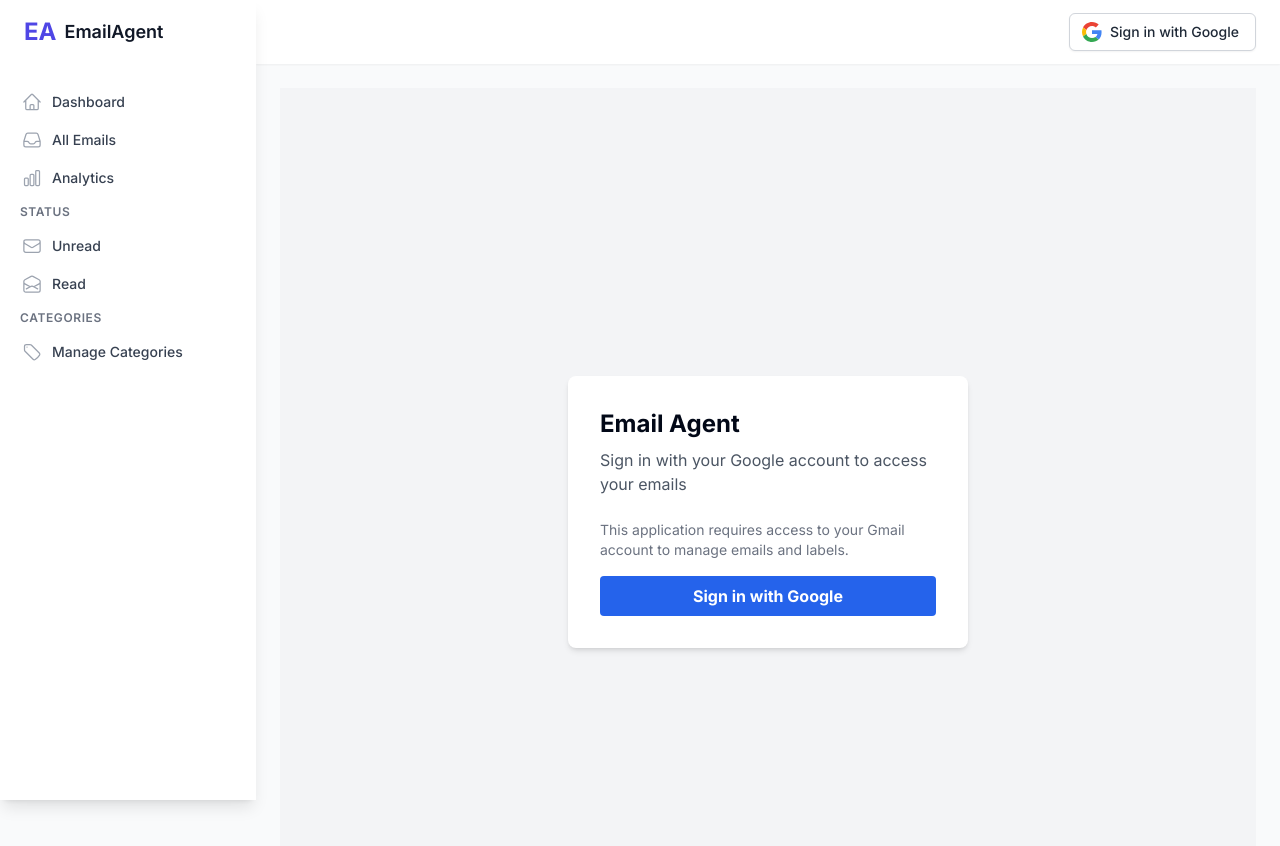
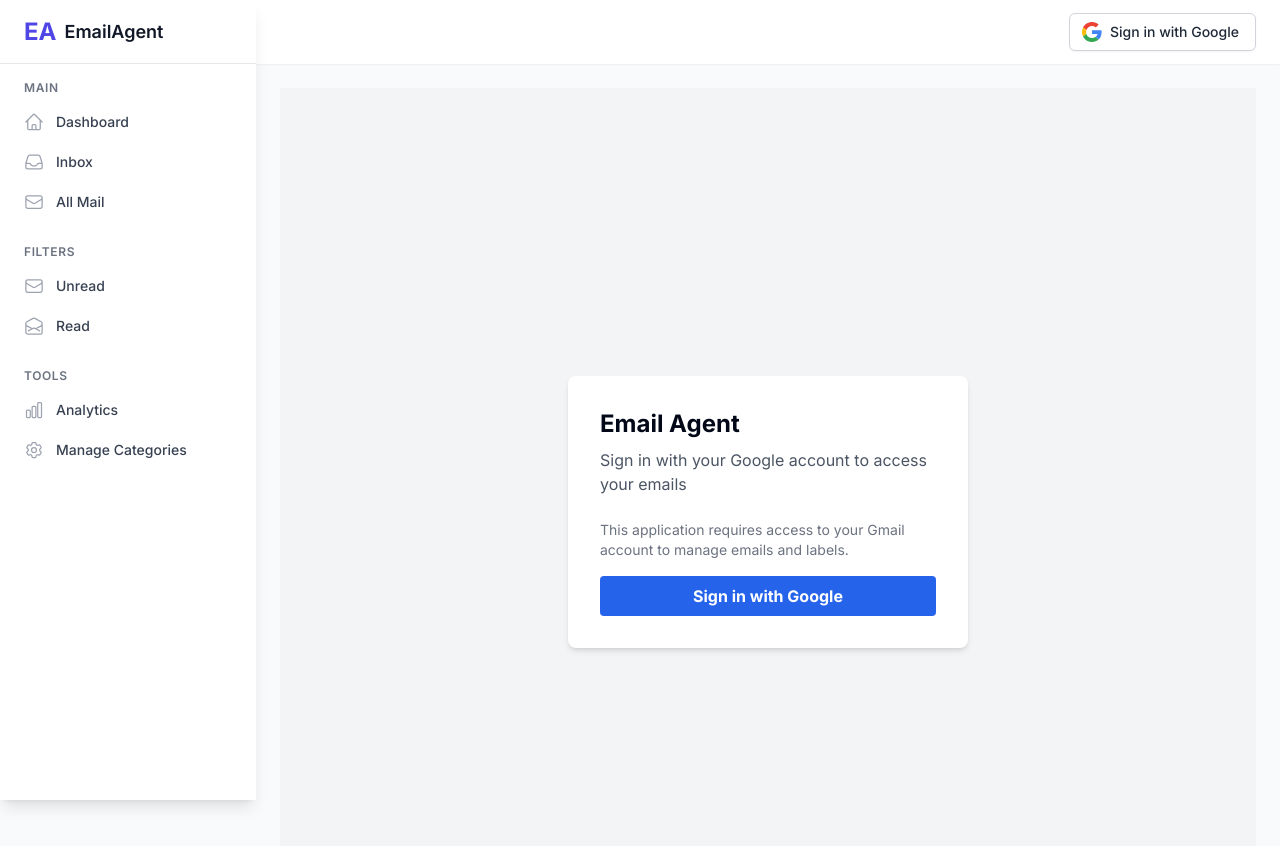
Before and after one commit to nehakayiti/email_agent, a Next.js app in the folder frontend/: page /login in a window 1280 px wide. Shown: the top 846 px of the page. Built offline with nearby package versions, Linux system fonts and the light colour scheme; no server answers.

Commit message:
minor fixes

```diff
--- a/frontend/src/app/emails/page.tsx
+++ b/frontend/src/app/emails/page.tsx
@@ -73,6 +73,8 @@
     const statusParam = searchParams?.get('status') ?? null;
     // Get label from URL parameters
     const labelParam = searchParams?.get('label') ?? null;
+    // Get view from URL parameters (for inbox view)
+    const viewParam = searchParams?.get('view') ?? null;
 
     // Create a ref for the observer target element
     const observerTarget = useRef<HTMLDivElement>(null);
@@ -99,8 +101,15 @@
                 limit: 20,
             };
 
-            // If no specific filters are applied, show all emails EXCEPT trash
-            const isAllEmailsView = !categoryParam && !statusParam && !labelParam;
+            // If no specific filters are applied and not in inbox view, show all emails EXCEPT trash
+            const isAllEmailsView = !categoryParam && !statusParam && !labelParam && !viewParam;
+
+            // Handle inbox view - exclude archived and trash emails
+            if (viewParam === 'inbox') {
+                // Add INBOX label filter to only show emails in the inbox
+                params.label = 'INBOX';
+                console.log('Inbox view: Showing only emails with INBOX label');
+            }
 
             if (isAllEmailsView) {
                 // Instead of setting showAll=true which includes trash,
@@ -166,7 +175,7 @@
             setLoading(false);
             setLoadingMore(false);
         }
-    }, [categoryParam, statusParam, labelParam, router]);
+    }, [categoryParam, statusParam, labelParam, router, viewParam]);
 
     // Initial data load
     useEffect(() => {
@@ -175,7 +184,7 @@
         setHasMore(true);
         setInitialLoadComplete(false);
         fetchEmails(1, true);
-    }, [fetchEmails, categoryParam, statusParam, labelParam]);
+    }, [fetchEmails, categoryParam, statusParam, labelParam, viewParam]);
 
     // Listen for email sync completion event
     useEffect(() => {
@@ -383,9 +392,11 @@
         return matchesSearch;
     });
 
-    // Determine the title based on category or status parameters
+    // Determine the title based on category, status, or view parameters
     let pageTitle = 'All Emails';
-    if (categoryParam) {
+    if (viewParam === 'inbox') {
+        pageTitle = 'Inbox';
+    } else if (categoryParam) {
         pageTitle = `${categoryParam.charAt(0).toUpperCase() + categoryParam.slice(1)} Emails`;
     } else if (statusParam) {
         pageTitle = `${statusParam.charAt(0).toUpperCase() + statusParam.slice(1)} Emails`;
--- a/frontend/src/components/layout/main-layout.tsx
+++ b/frontend/src/components/layout/main-layout.tsx
@@ -32,23 +32,23 @@
   href?: string;
   icon?: React.ComponentType<React.SVGProps<SVGSVGElement>>;
   type?: 'link' | 'divider' | 'category';
+  section?: string;
 };
 
 // Fixed navigation items that aren't categories
 const baseNavigation: NavItem[] = [
   // Main Views
-  { name: 'Dashboard', href: '/', icon: HomeIcon, type: 'link' },
-  { name: 'All Emails', href: '/emails', icon: InboxIcon, type: 'link' },
-  { name: 'Analytics', href: '/analytics', icon: ChartBarIcon, type: 'link' },
+  { name: 'Dashboard', href: '/', icon: HomeIcon, type: 'link', section: 'main' },
+  { name: 'Inbox', href: '/emails?view=inbox', icon: InboxIcon, type: 'link', section: 'main' },
+  { name: 'All Mail', href: '/emails', icon: EnvelopeIcon, type: 'link', section: 'main' },
 
   // Email Status
-  { type: 'divider', name: 'Status' },
-  { name: 'Unread', href: '/emails?status=unread', icon: EnvelopeIcon, type: 'link' },
-  { name: 'Read', href: '/emails?status=read', icon: EnvelopeOpenIcon, type: 'link' },
+  { name: 'Unread', href: '/emails?status=unread', icon: EnvelopeIcon, type: 'link', section: 'filters' },
+  { name: 'Read', href: '/emails?status=read', icon: EnvelopeOpenIcon, type: 'link', section: 'filters' },
 
-  // Category Management Link
-  { type: 'divider', name: 'CATEGORIES' },
-  { name: 'Manage Categories', href: '/categories', icon: TagIcon, type: 'link' },
+  // Tools & Settings
+  { name: 'Analytics', href: '/analytics', icon: ChartBarIcon, type: 'link', section: 'tools' },
+  { name: 'Manage Categories', href: '/categories', icon: Cog6ToothIcon, type: 'link', section: 'tools' },
 ];
 
 // Custom event name for email sync completion
@@ -354,71 +354,59 @@
     cat.name.toLowerCase() !== 'archive' && cat.name.toLowerCase() !== 'trash'
   );
 
-  // Create navigation items with base items and categories from database
-  const navigation: NavItem[] = [
-    ...baseNavigation,
-
-    // Add all regular categories (sorted by priority)
-    ...regularCategories.map(category => ({
-      name: category.display_name,
-      href: `/emails?category=${category.name.toLowerCase()}`,
-      icon: getCategoryIcon(category.name),
-      type: 'category' as const
-    })),
-
-    // Add Storage divider if we have storage categories
-    ...(storageCategories.length > 0 ? [{ type: 'divider' as const, name: 'Storage' }] : []),
-
-    // Add storage categories
-    ...storageCategories.map(category => ({
-      name: category.display_name,
-      href: category.name.toLowerCase() === 'trash'
-        ? '/emails/deleted'
-        : `/emails?category=${category.name.toLowerCase()}`,
-      icon: getCategoryIcon(category.name),
-      type: 'category' as const
-    }))
-  ];
+  // Group navigation items by section
+  const mainNavItems = baseNavigation.filter(item => item.section === 'main');
+  const filterNavItems = baseNavigation.filter(item => item.section === 'filters');
+  const toolNavItems = baseNavigation.filter(item => item.section === 'tools');
 
   return (
     <div className="min-h-screen bg-gray-50">
       {/* Left Navigation */}
-      <div className="fixed inset-y-0 left-0 z-50 w-64 bg-white shadow-lg">
-        <div className="flex h-16 items-center px-6">
+      <div className="fixed inset-y-0 left-0 z-50 w-64 bg-white shadow-lg flex flex-col">
+        <div className="flex h-16 items-center px-6 border-b border-gray-200">
           <Link href="/" className="flex items-center space-x-2">
             <div className="text-2xl font-bold text-indigo-600">EA</div>
             <span className="text-lg font-semibold text-gray-900">EmailAgent</span>
           </Link>
         </div>
-        <nav className="mt-5 px-3">
-          {navigation.map((item) => {
-            if (item.type === 'divider') {
-              return (
-                <div key={item.name} className="px-2 py-1.5 text-xs font-semibold text-gray-500 uppercase tracking-wider">
-                  {item.name}
+
+        {/* Scrollable navigation */}
+        <nav className="flex-1 overflow-y-auto py-4 px-3">
+          {/* Main section */}
+          <div className="mb-6">
+            <div className="px-3 mb-2 text-xs font-semibold text-gray-500 uppercase tracking-wider">
+              Main
             </div>
-              );
-            }
-
+            {mainNavItems.map((item) => {
               if (!item.href || !item.icon) return null;
 
               const isActive = pathname === item.href ||
                 (pathname && item.href && pathname.startsWith('/emails') && item.href.startsWith('/emails') &&
-                new URLSearchParams(item.href.split('?')[1]).get('category') ===
-                new URLSearchParams(pathname.split('?')[1]).get('category'));
+                  (
+                    // Match category parameter
+                    (new URLSearchParams(item.href.split('?')[1]).get('category') ===
+                     new URLSearchParams(pathname.split('?')[1]).get('category')) ||
+                    // Match view parameter (for inbox)
+                    (new URLSearchParams(item.href.split('?')[1]).get('view') ===
+                     new URLSearchParams(pathname.split('?')[1]).get('view')) ||
+                    // Special case for /emails with no parameters (All Emails)
+                    (item.href === '/emails' &&
+                     !pathname.includes('?') &&
+                     !pathname.includes('/deleted'))
+                  ));
 
               return (
                 <Link
                   key={item.name}
                   href={item.href}
-                className={`group flex items-center px-2.5 py-2 my-0.5 text-sm font-medium rounded-lg ${
+                  className={`group flex items-center px-3 py-2 my-1 text-sm font-medium rounded-md ${
                     isActive
                       ? 'bg-indigo-50 text-indigo-600'
                       : 'text-gray-700 hover:bg-gray-50'
                   }`}
                 >
                   <item.icon
-                  className={`mr-2.5 h-5 w-5 flex-shrink-0 ${
+                    className={`mr-3 h-5 w-5 flex-shrink-0 ${
                       isActive ? 'text-indigo-600' : 'text-gray-400 group-hover:text-gray-500'
                     }`}
                     aria-hidden="true"
@@ -427,6 +415,147 @@
                 </Link>
               );
             })}
+          </div>
+
+          {/* Filters section */}
+          <div className="mb-6">
+            <div className="px-3 mb-2 text-xs font-semibold text-gray-500 uppercase tracking-wider">
+              Filters
+            </div>
+            {filterNavItems.map((item) => {
+              if (!item.href || !item.icon) return null;
+
+              const isActive = pathname === item.href ||
+                (pathname && item.href && pathname.startsWith('/emails') && item.href.startsWith('/emails') &&
+                  (new URLSearchParams(item.href.split('?')[1]).get('status') ===
+                   new URLSearchParams(pathname.split('?')[1]).get('status')));
+
+              return (
+                <Link
+                  key={item.name}
+                  href={item.href}
+                  className={`group flex items-center px-3 py-2 my-1 text-sm font-medium rounded-md ${
+                    isActive
+                      ? 'bg-indigo-50 text-indigo-600'
+                      : 'text-gray-700 hover:bg-gray-50'
+                  }`}
+                >
+                  <item.icon
+                    className={`mr-3 h-5 w-5 flex-shrink-0 ${
+                      isActive ? 'text-indigo-600' : 'text-gray-400 group-hover:text-gray-500'
+                    }`}
+                    aria-hidden="true"
+                  />
+                  {item.name}
+                </Link>
+              );
+            })}
+          </div>
+
+          {/* Categories section */}
+          {regularCategories.length > 0 && (
+            <div className="mb-6">
+              <div className="px-3 mb-2 text-xs font-semibold text-gray-500 uppercase tracking-wider">
+                Categories
+              </div>
+              {regularCategories.map((category) => {
+                const href = `/emails?category=${category.name.toLowerCase()}`;
+                const Icon = getCategoryIcon(category.name);
+                const isActive = pathname && pathname.startsWith('/emails') &&
+                  new URLSearchParams(pathname.split('?')[1]).get('category') === category.name.toLowerCase();
+
+                return (
+                  <Link
+                    key={category.name}
+                    href={href}
+                    className={`group flex items-center px-3 py-2 my-1 text-sm font-medium rounded-md ${
+                      isActive
+                        ? 'bg-indigo-50 text-indigo-600'
+                        : 'text-gray-700 hover:bg-gray-50'
+                    }`}
+                  >
+                    <Icon
+                      className={`mr-3 h-5 w-5 flex-shrink-0 ${
+                        isActive ? 'text-indigo-600' : 'text-gray-400 group-hover:text-gray-500'
+                      }`}
+                      aria-hidden="true"
+                    />
+                    {category.display_name}
+                  </Link>
+                );
+              })}
+            </div>
+          )}
+
+          {/* Storage section */}
+          {storageCategories.length > 0 && (
+            <div className="mb-6">
+              <div className="px-3 mb-2 text-xs font-semibold text-gray-500 uppercase tracking-wider">
+                Storage
+              </div>
+              {storageCategories.map((category) => {
+                const href = category.name.toLowerCase() === 'trash'
+                  ? '/emails/deleted'
+                  : `/emails?category=${category.name.toLowerCase()}`;
+                const Icon = getCategoryIcon(category.name);
+                const isActive = (category.name.toLowerCase() === 'trash' && pathname === '/emails/deleted') ||
+                  (pathname && pathname.startsWith('/emails') &&
+                   new URLSearchParams(pathname.split('?')[1]).get('category') === category.name.toLowerCase());
+
+                return (
+                  <Link
+                    key={category.name}
+                    href={href}
+                    className={`group flex items-center px-3 py-2 my-1 text-sm font-medium rounded-md ${
+                      isActive
+                        ? 'bg-indigo-50 text-indigo-600'
+                        : 'text-gray-700 hover:bg-gray-50'
+                    }`}
+                  >
+                    <Icon
+                      className={`mr-3 h-5 w-5 flex-shrink-0 ${
+                        isActive ? 'text-indigo-600' : 'text-gray-400 group-hover:text-gray-500'
+                      }`}
+                      aria-hidden="true"
+                    />
+                    {category.display_name}
+                  </Link>
+                );
+              })}
+            </div>
+          )}
+
+          {/* Tools section */}
+          <div className="mb-6">
+            <div className="px-3 mb-2 text-xs font-semibold text-gray-500 uppercase tracking-wider">
+              Tools
+            </div>
+            {toolNavItems.map((item) => {
+              if (!item.href || !item.icon) return null;
+
+              const isActive = pathname === item.href;
+
+              return (
+                <Link
+                  key={item.name}
+                  href={item.href}
+                  className={`group flex items-center px-3 py-2 my-1 text-sm font-medium rounded-md ${
+                    isActive
+                      ? 'bg-indigo-50 text-indigo-600'
+                      : 'text-gray-700 hover:bg-gray-50'
+                  }`}
+                >
+                  <item.icon
+                    className={`mr-3 h-5 w-5 flex-shrink-0 ${
+                      isActive ? 'text-indigo-600' : 'text-gray-400 group-hover:text-gray-500'
+                    }`}
+                    aria-hidden="true"
+                  />
+                  {item.name}
+                </Link>
+              );
+            })}
+          </div>
         </nav>
       </div>
 
```
Also changed, not shown: frontend/src/app/emails/deleted/page.tsx (+67 -17 lines), frontend/src/lib/api.ts (+29 -0 lines), 1 other file (tests, documents, lock files or other folders). Lines whose indentation alone changed are shown as unchanged.
